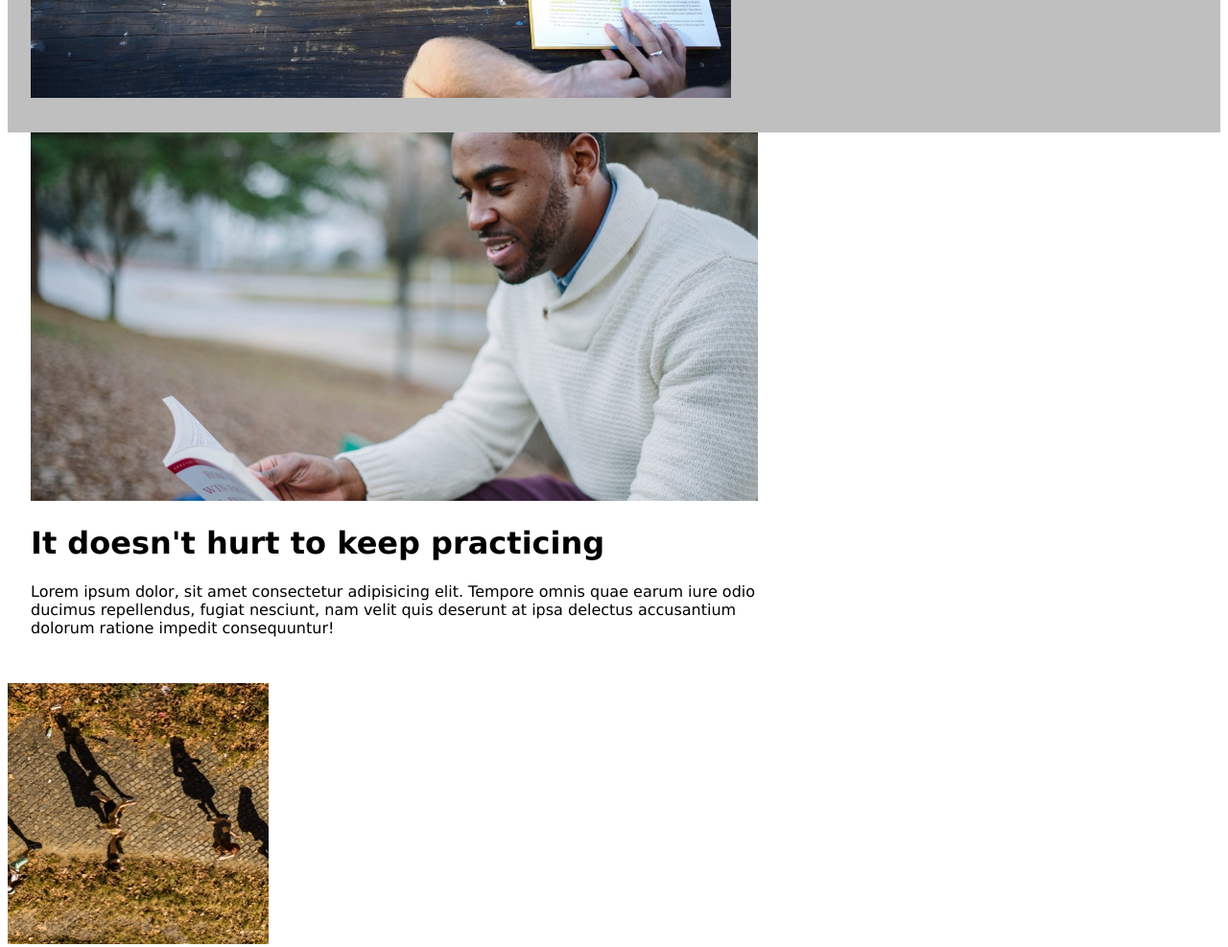
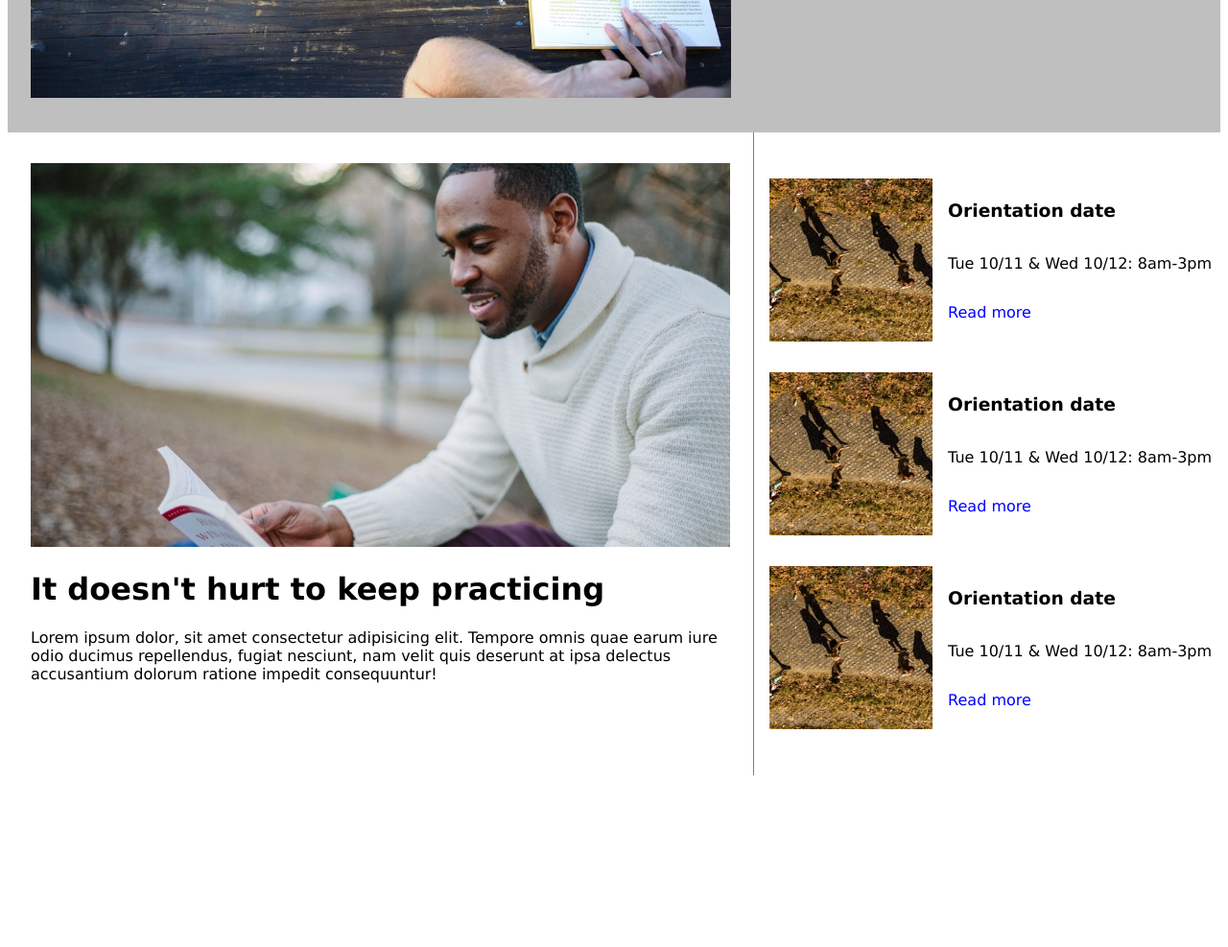
Before and after one commit to bungernt12/Colmar-Academy, a plain HTML site: page index.html in a window 1280 px wide. Shown: the part 600-1587 px from the top of the page at 96% size. After the commit the page ends 1408 px from the top, so only its background shows below. Drawn offline with Linux system fonts and the light colour scheme.

Commit message:
position infomain-block divs

```diff
--- a/index.html
+++ b/index.html
@@ -43,7 +43,23 @@
         <div class="infomain-right">
             <div class="infomain-block">
                 <img src="./resources/capstone_colmar_assets/images/information-orientation.jpg" alt="orientation walking path with shadows">
-                <div>
+                <div class="infomain-block-text">
+                    <h3>Orientation date</h3>
+                    <p>Tue 10/11 & Wed 10/12: 8am-3pm</p>
+                    <p class="readmore"> Read more</p>
+                </div>
+            </div>
+            <div class="infomain-block">
+                <img src="./resources/capstone_colmar_assets/images/information-orientation.jpg" alt="orientation walking path with shadows">
+                <div class="infomain-block-text">
+                    <h3>Orientation date</h3>
+                    <p>Tue 10/11 & Wed 10/12: 8am-3pm</p>
+                    <p class="readmore"> Read more</p>
+                </div>
+            </div>
+            <div class="infomain-block">
+                <img src="./resources/capstone_colmar_assets/images/information-orientation.jpg" alt="orientation walking path with shadows">
+                <div class="infomain-block-text">
                     <h3>Orientation date</h3>
                     <p>Tue 10/11 & Wed 10/12: 8am-3pm</p>
                     <p class="readmore"> Read more</p>
--- a/resources/css/style.css
+++ b/resources/css/style.css
@@ -58,6 +58,12 @@ nav{
     margin-top: 5%;
 }
 
+.infomain {
+    display: flex;
+    position: relative;
+    top: 64px;
+}
+
 .infomain-left {
     width: 60%;
     height: auto;
@@ -70,4 +76,35 @@ nav{
 
 .infomain-right {
     display: flex;
+    flex-direction: column;
+    padding: 32px 0;
+    width: 40%;
+    border-left: 1px solid grey;
+
 }
+
+.infomain-block {
+    display: flex;
+}
+
+.infomain-block img {
+    width: 35%;
+    height: auto;
+    margin: 16px;
+}
+
+.infomain-block-text {
+    display: flex;
+    flex-direction: column;
+    justify-content: center;
+
+}
+
+.readmore {
+    color: blue;
+    cursor: pointer;
+}
+
+.readmore:hover {
+    color: lightblue;
+}
```
